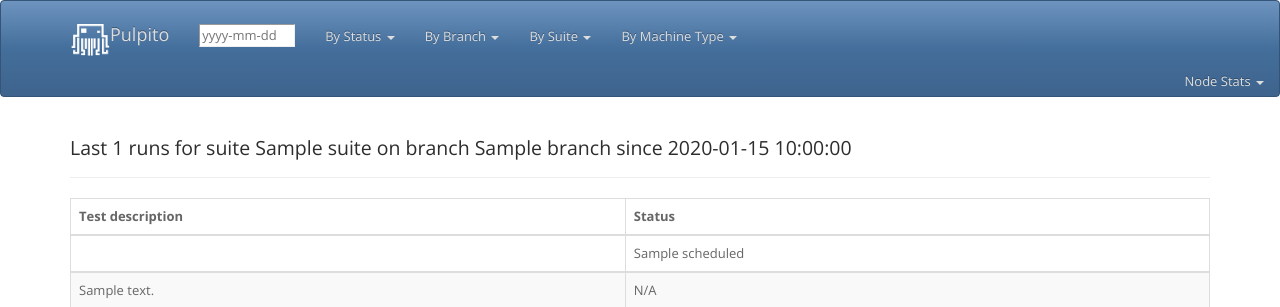
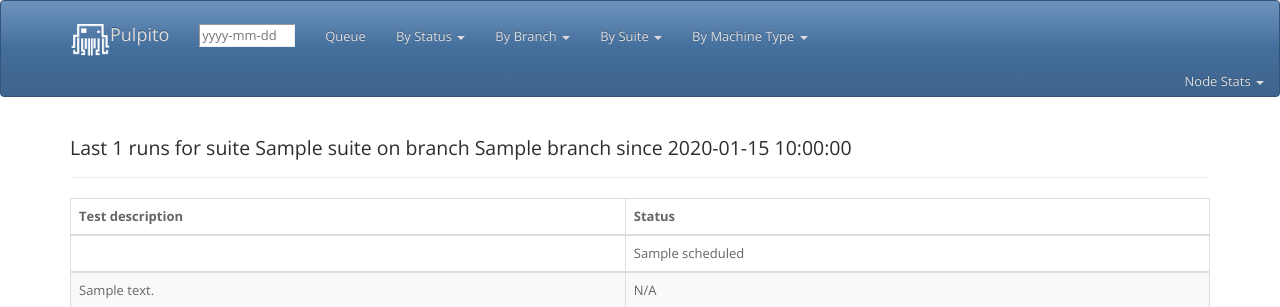
Before and after one commit to ceph/pulpito, a Python web app: template pulpito/templates/compare.html in a window 1280 px wide. Shown: the top 307 px of the page. Run offline with Jinja, Linux system fonts and the light colour scheme; the template is opened without the code that fills it: most values are stand-ins (such as "Sample title", 1, 10 or a date in 2020); some libraries are stand-ins or nearby versions.

Commit message:
Add link to queue view in navbar
Signed-off-by: Zack Cerza <zack.cerza@inktank.com>

```diff
--- a/pulpito/templates/layout.html
+++ b/pulpito/templates/layout.html
@@ -32,6 +32,9 @@
                 <input type="text" size="10" id="search-dates" placeholder="yyyy-mm-dd">
             </form>
             <ul class="nav navbar-nav">
+                <li>
+                    <a href="/queue">Queue</a>
+                </li>
                 <li class="dropdown statuses">
                     <a href="#" class="dropdown-toggle" id="menu-statuses" data-toggle="dropdown">By Status
                         <b class="caret"></b>
```
